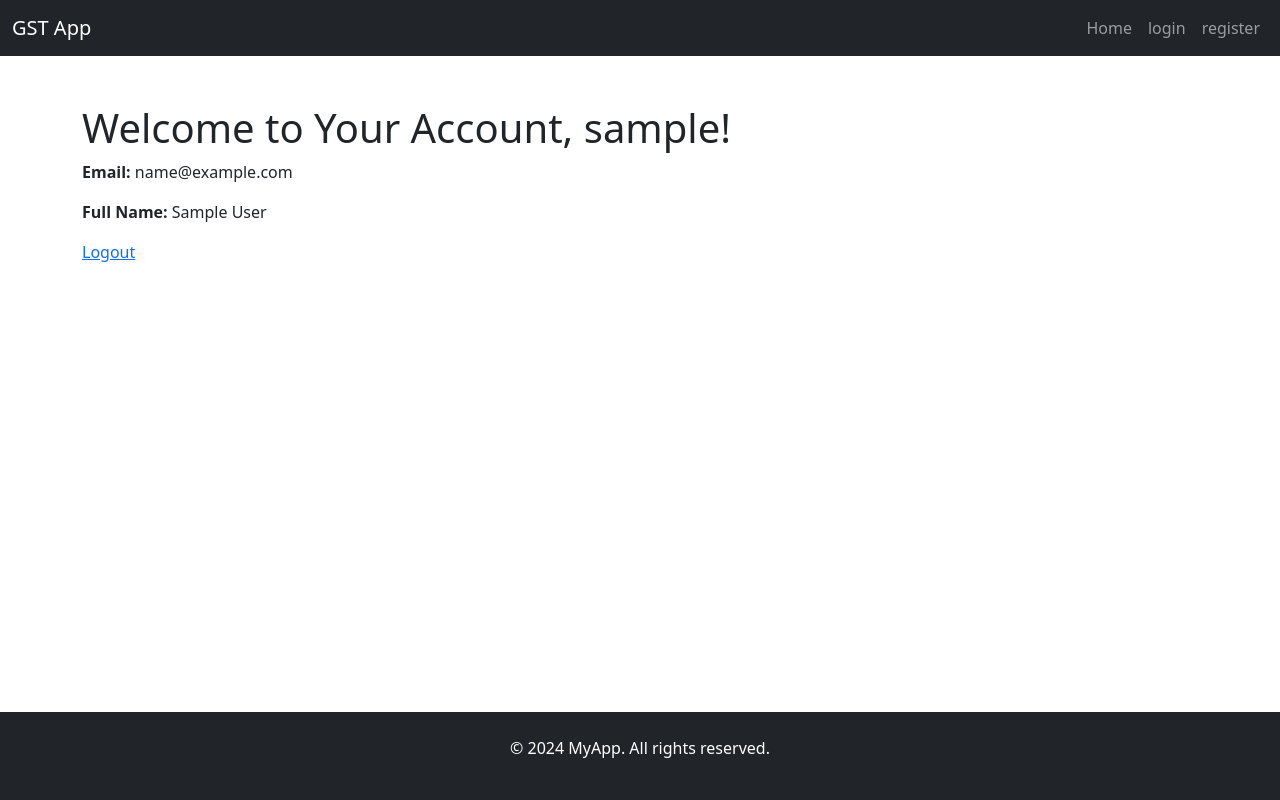
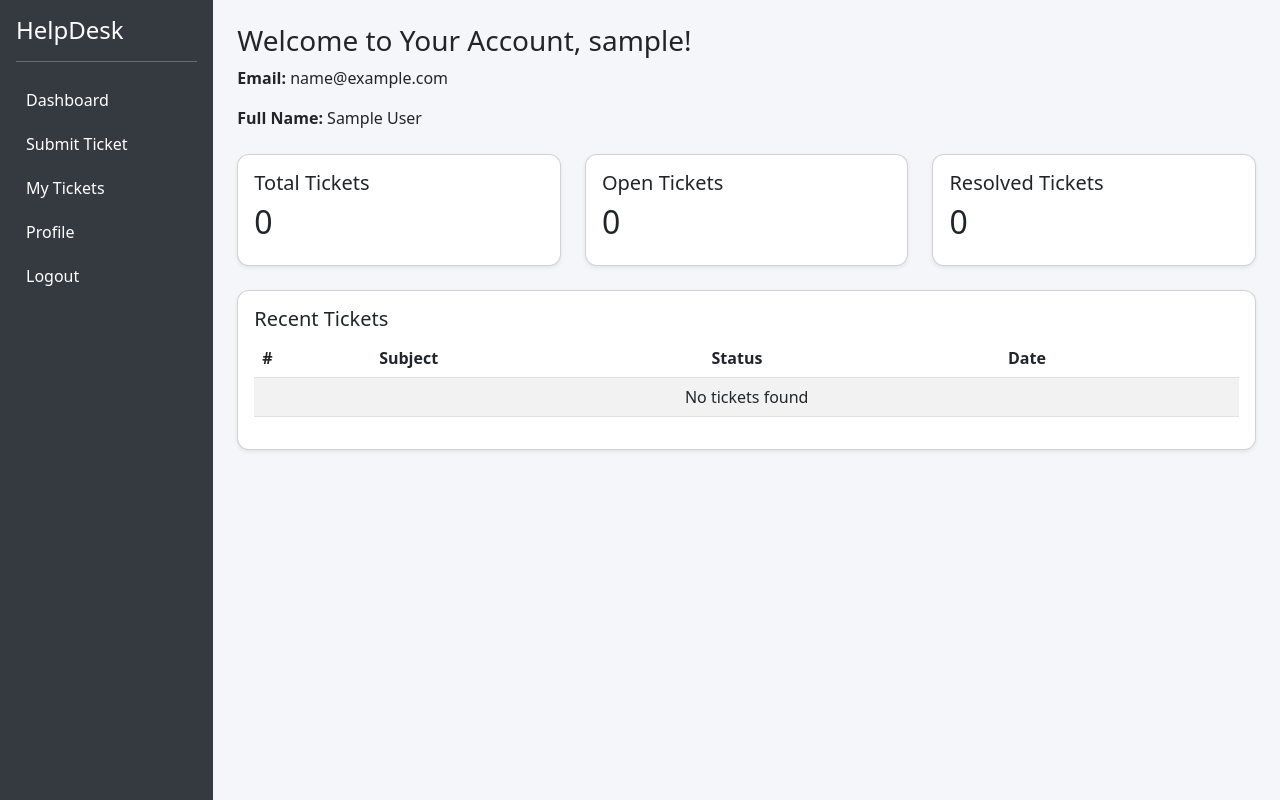
Before and after one commit to tbwahacker/helpdesk_gst, a Django app: page /account/ in a window 1280 px wide. Run offline with Django 5.2, Linux system fonts and the light colour scheme; the visitor is signed in with stand-in values (Sample User, id 1).

Commit message:
user's dashboard

```diff
--- a/templates/account.html
+++ b/templates/account.html
@@ -1,11 +1,107 @@
-{% extends 'base.html' %}
 
-{% block content %}
-<h1>Welcome to Your Account, {{ user.username }}!</h1>
+<html lang="en">
+<head>
+  <meta charset="UTF-8">
+  <meta name="viewport" content="width=device-width, initial-scale=1.0">
+  <title>User Dashboard - Help Desk</title>
+  <link href="https://cdn.jsdelivr.net/npm/bootstrap@5.3.0/dist/css/bootstrap.min.css" rel="stylesheet">
+  <style>
+    body { background-color: #f4f6f9; }
+    .sidebar { height: 100vh; background: #343a40; color: white; }
+    .sidebar a { color: white; display: block; padding: 10px; text-decoration: none; }
+    .sidebar a:hover { background: #495057; }
+    .card { border-radius: 12px; }
+  </style>
+</head>
+<body>
 
-<p><strong>Email:</strong> {{ user.email }}</p>
-<p><strong>Full Name:</strong> {{ user.get_full_name|default:"Not provided" }}</p>
+<div class="container-fluid">
+  <div class="row">
 
-<!-- Add more sections: orders, settings, etc. -->
-<a href="{% url 'logout' %}">Logout</a>
-{% endblock %}
+    <!-- Sidebar -->
+    <div class="col-md-2 sidebar p-3">
+      <h4>HelpDesk</h4>
+      <hr>
+      <a href="#">Dashboard</a>
+      <a href="{% url 'ticket' %}">Submit Ticket</a>
+      <a href="#">My Tickets</a>
+      <a href="#">Profile</a>
+      <a href="{% url 'logout' %}">Logout</a>
+    </div>
+
+    <!-- Main Content -->
+    <div class="col-md-10 p-4">
+
+      <!-- User Info -->
+      <div class="mb-4">
+        <h3>Welcome to Your Account, {{ user.username }}!</h3>
+        <p><strong>Email:</strong> {{ user.email }}</p>
+        <p><strong>Full Name:</strong> {{ user.get_full_name|default:"Not provided" }}</p>
+      </div>
+
+      <!-- Dashboard Cards -->
+      <div class="row mb-4">
+        <div class="col-md-4">
+          <div class="card p-3 shadow-sm">
+            <h5>Total Tickets</h5>
+            <h2>{{ total_tickets|default:0 }}</h2>
+          </div>
+        </div>
+        <div class="col-md-4">
+          <div class="card p-3 shadow-sm">
+            <h5>Open Tickets</h5>
+            <h2>{{ open_tickets|default:0 }}</h2>
+          </div>
+        </div>
+        <div class="col-md-4">
+          <div class="card p-3 shadow-sm">
+            <h5>Resolved Tickets</h5>
+            <h2>{{ resolved_tickets|default:0 }}</h2>
+          </div>
+        </div>
+      </div>
+
+      <!-- Recent Tickets Table -->
+      <div class="card p-3 shadow-sm">
+        <h5>Recent Tickets</h5>
+        <table class="table table-striped">
+          <thead>
+            <tr>
+              <th>#</th>
+              <th>Subject</th>
+              <th>Status</th>
+              <th>Date</th>
+            </tr>
+          </thead>
+          <tbody>
+            {% for ticket in tickets %}
+            <tr>
+              <td>{{ forloop.counter }}</td>
+              <td>{{ ticket.subject }}</td>
+              <td>
+                {% if ticket.status == 'Open' %}
+                  <span class="badge bg-warning">Open</span>
+                {% elif ticket.status == 'Resolved' %}
+                  <span class="badge bg-success">Resolved</span>
+                {% else %}
+                  <span class="badge bg-secondary">{{ ticket.status }}</span>
+                {% endif %}
+              </td>
+              <td>{{ ticket.created_at }}</td>
+            </tr>
+            {% empty %}
+            <tr>
+              <td colspan="4" class="text-center">No tickets found</td>
+            </tr>
+            {% endfor %}
+          </tbody>
+        </table>
+      </div>
+
+    </div>
+  </div>
+</div>
+
+
+</body>
+</html>
--- a/templates/index.html
+++ b/templates/index.html
@@ -5,7 +5,7 @@
     <div class="mdc-card p-4">
         <div class="d-flex justify-content-between align-items-center">
             <h1 class="card-title mb-0">Tehama Karibu Yako</h1>
-            <a href="{% url 'ticket'%}" class="btn btn-primary">+ New Ticket</a>
+
         </div>
     </div>
 </div>
```
